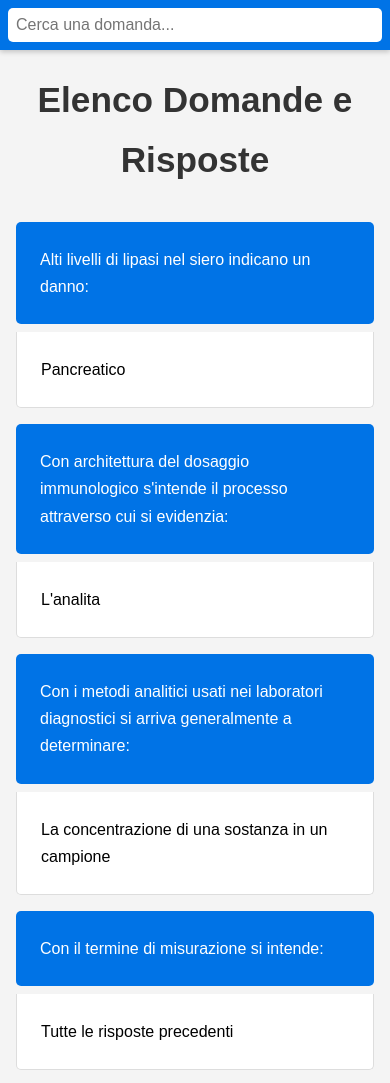
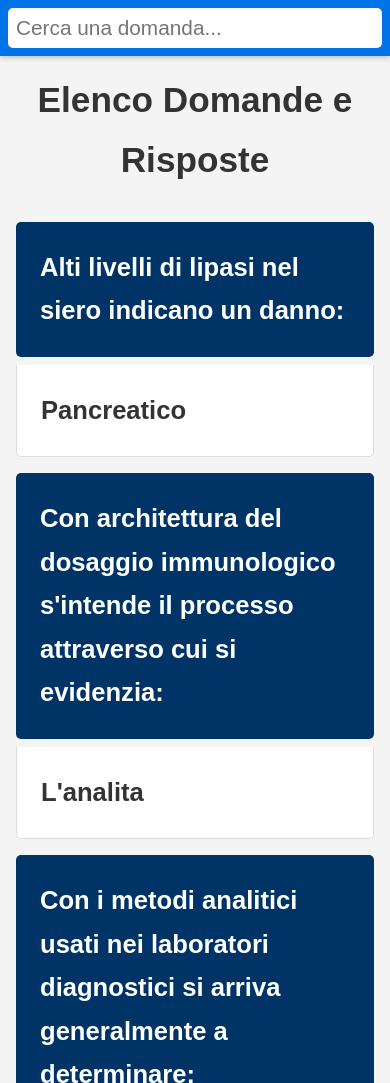
Before and after one commit to marcosavoldi/Esame_biochimica_soluzioni, a plain HTML site: page index.html in a window 390 px wide. Shown: the top 1083 px of the page. Drawn offline with Linux system fonts and the light colour scheme.

Commit message:
Update index.html

```diff
--- a/index.html
+++ b/index.html
@@ -10,7 +10,7 @@
    Variabili CSS
 =========================== */
 :root {
-            --primary-color: #0073e6;
+    --primary-color: #0073e6; /* Colore originale delle domande */
     --secondary-color: #fff;
     --background-color: #f4f4f4;
     --text-color: #333;
@@ -20,6 +20,12 @@
     --padding: 1rem;
     --font-size-base: 1rem;
     --line-height-base: 1.5;
+
+    /* Nuove variabili per migliorare la leggibilità */
+    --question-color: #003366; /* Nuovo colore per le domande */
+    --answer-font-weight: bold; /* Aumenta lo spessore del carattere delle risposte */
+    --answer-font-size: 1.2rem; /* Aumenta la dimensione del font delle risposte */
+    --question-font-size: 1.2rem; /* Aumenta la dimensione del font delle domande */
 }
 
 /* ===========================
@@ -43,8 +49,9 @@
 h1 {
     text-align: center;
     color: var(--text-color);
-            font-size: 1.5rem;
+    font-size: 1.8rem;
     margin: 0 0 1rem 0;
+    font-weight: bold;
 }
 
 /* ===========================
@@ -84,15 +91,15 @@
 .answer {
     padding: var(--padding);
     border-radius: var(--border-radius);
-            font-size: 1rem;
 }
 
 .question {
-            background-color: var(--primary-color);
+    background-color: var(--question-color); /* Usa il nuovo colore */
     color: var(--secondary-color);
     margin-bottom: 0.5rem;
     font-weight: bold;
     cursor: pointer;
+    font-size: var(--question-font-size); /* Aumenta la dimensione del font */
 }
 
 .answer {
@@ -101,6 +108,9 @@
     background-color: var(--secondary-color);
     margin-bottom: 1rem;
     border-radius: 0 0 var(--border-radius) var(--border-radius);
+    font-weight: var(--answer-font-weight); /* Aumenta lo spessore del carattere */
+    font-size: var(--answer-font-size); /* Aumenta la dimensione del font */
+    color: var(--text-color);
 }
 
 .hidden {
@@ -110,42 +120,41 @@
 /* ===========================
    Responsive Design
 =========================== */
-        /* ... */
-
 @media (max-width: 768px) {
     :root {
-        --font-size-base: 1.1rem;
+        --font-size-base: 1.2rem;
         --line-height-base: 1.6;
-        --padding: 1.2rem;
+        --padding: 1.5rem;
+        --answer-font-size: 1.4rem;
+        --question-font-size: 1.4rem;
     }
 
     h1 {
-        font-size: 1.8rem;
-        font-weight: bold;
+        font-size: 2rem;
     }
 
-    .question, .answer {
-        font-weight: normal; /* Reduce font weight for regular text */
+    .search-bar-container input[type="text"] {
+        font-size: 1.2rem;
     }
 }
 
 @media (max-width: 480px) {
     :root {
-        --font-size-base: 1.2rem;
+        --font-size-base: 1.4rem;
         --line-height-base: 1.7;
         --padding: 1.5rem;
+        --answer-font-size: 1.6rem;
+        --question-font-size: 1.6rem;
     }
 
     h1 {
         font-size: 2.2rem;
-        font-weight: bold;
     }
 
-    .question, .answer {
-        font-weight: normal; /* Reduce font weight for regular text */
+    .search-bar-container input[type="text"] {
+        font-size: 1.3rem;
     }
 }
-
 </style>
 </head>
 
```
Lines whose indentation alone changed are shown as unchanged.
